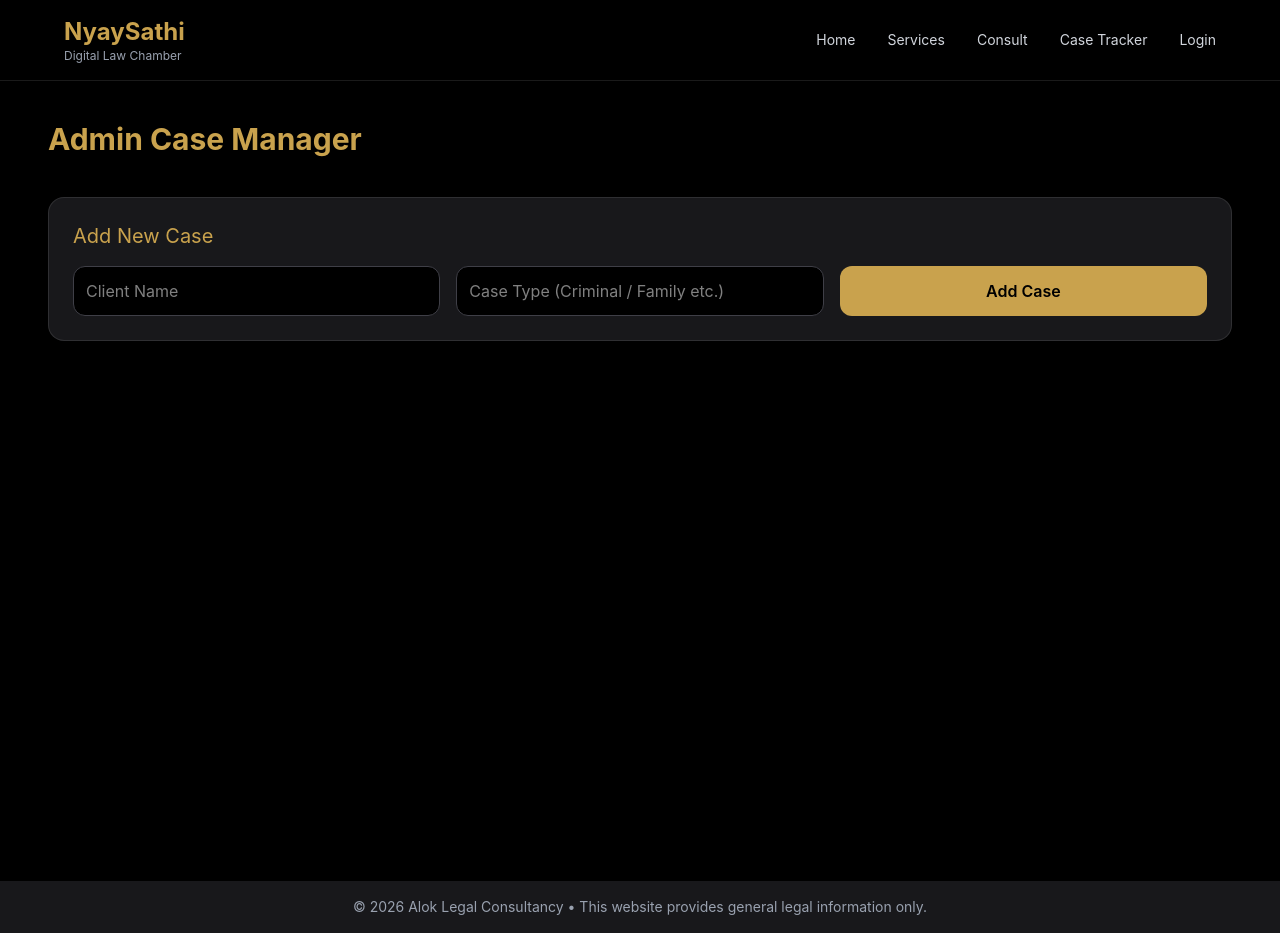
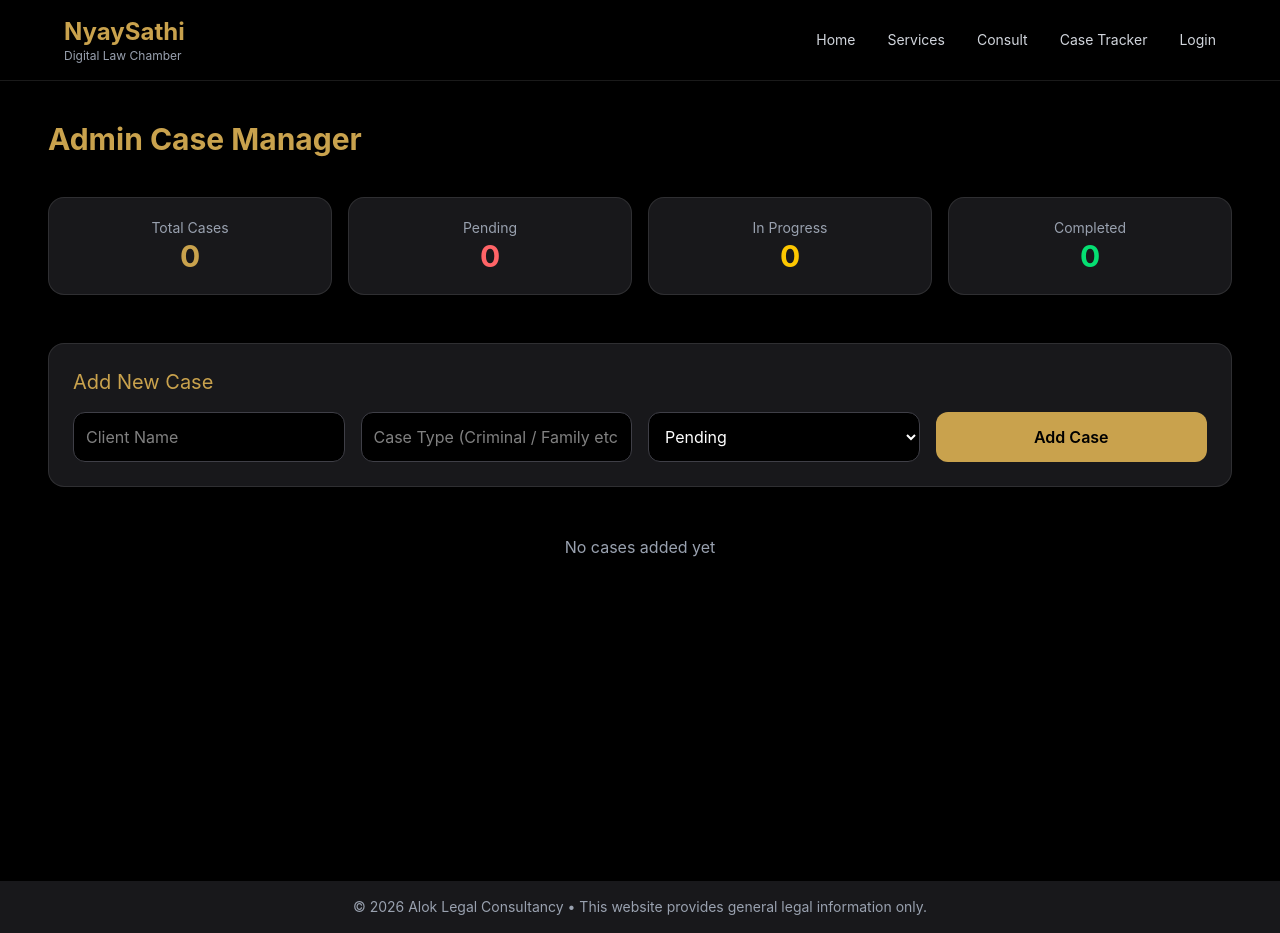
Before and after one commit to anuruddh123/aloklex, a React (Vite) app: page /admin/dashboard in a window 1280 px wide. Built offline with nearby package versions, Linux system fonts and the light colour scheme; sample sign-in values are in the browser's storage.

Commit message:
Update Admin

```diff
--- a/src/admin/AdminDashboard.jsx
+++ b/src/admin/AdminDashboard.jsx
@@ -15,21 +15,24 @@ export default function AdminDashboard() {
     if (saved) setCases(JSON.parse(saved));
   }, []);
 
+  // 🔐 Case ID Generator
   const generateCaseId = (type) => {
     const year = new Date().getFullYear();
     const rand = Math.floor(100 + Math.random() * 900);
     return `ALOK-${type.slice(0, 2).toUpperCase()}-${year}-${rand}`;
   };
 
+  // ➕ Add Case
   const addCase = () => {
     if (!form.clientName || !form.caseType)
-      return alert("Fill all fields");
+      return alert("Please fill all fields");
 
     const newCase = {
       caseId: generateCaseId(form.caseType),
       clientName: form.clientName,
       caseType: form.caseType,
       status: form.status,
+      createdAt: new Date().toLocaleDateString(),
       history: [
         { label: "Case Created", date: new Date().toLocaleDateString() },
       ],
@@ -42,6 +45,7 @@ export default function AdminDashboard() {
     setForm({ clientName: "", caseType: "", status: "Pending" });
   };
 
+  // 🔄 Update Status
   const updateStatus = (id, newStatus) => {
     const updated = cases.map((c) =>
       c.caseId === id
@@ -60,17 +64,40 @@ export default function AdminDashboard() {
     localStorage.setItem("cases", JSON.stringify(updated));
   };
 
+  // 🗑 Delete Case
+  const deleteCase = (id) => {
+    if (!window.confirm("Are you sure you want to delete this case?")) return;
+
+    const updated = cases.filter((c) => c.caseId !== id);
+    setCases(updated);
+    localStorage.setItem("cases", JSON.stringify(updated));
+  };
+
+  // 📊 Stats
+  const total = cases.length;
+  const pending = cases.filter((c) => c.status === "Pending").length;
+  const progress = cases.filter((c) => c.status === "In Progress").length;
+  const completed = cases.filter((c) => c.status === "Completed").length;
+
   return (
     <div className="min-h-screen bg-black text-white px-6 md:px-12 py-10">
       <h1 className="text-3xl font-bold text-[#C9A24D] mb-10">
         Admin Case Manager
       </h1>
 
-      {/* ADD CASE */}
+      {/* 📊 STATS */}
+      <div className="grid grid-cols-2 md:grid-cols-4 gap-4 mb-12">
+        <StatCard title="Total Cases" value={total} />
+        <StatCard title="Pending" value={pending} color="text-red-400" />
+        <StatCard title="In Progress" value={progress} color="text-yellow-400" />
+        <StatCard title="Completed" value={completed} color="text-green-400" />
+      </div>
+
+      {/* ➕ ADD CASE */}
       <div className="bg-zinc-900 p-6 rounded-2xl mb-12 border border-white/10">
         <h2 className="text-xl text-[#C9A24D] mb-4">Add New Case</h2>
 
-        <div className="grid md:grid-cols-3 gap-4">
+        <div className="grid md:grid-cols-4 gap-4">
           <input
             placeholder="Client Name"
             className="p-3 bg-black border border-zinc-700 rounded-xl"
@@ -89,6 +116,18 @@ export default function AdminDashboard() {
             }
           />
 
+          <select
+            value={form.status}
+            onChange={(e) =>
+              setForm({ ...form, status: e.target.value })
+            }
+            className="p-3 bg-black border border-zinc-700 rounded-xl"
+          >
+            {statusOrder.map((s) => (
+              <option key={s}>{s}</option>
+            ))}
+          </select>
+
           <button
             onClick={addCase}
             className="bg-[#C9A24D] text-black font-semibold rounded-xl"
@@ -98,7 +137,7 @@ export default function AdminDashboard() {
         </div>
       </div>
 
-      {/* CASE LIST */}
+      {/* 📁 CASE LIST */}
       <div className="space-y-4">
         {cases.map((c) => (
           <div
@@ -107,11 +146,15 @@ export default function AdminDashboard() {
           >
             <div className="flex flex-col md:flex-row md:items-center md:justify-between gap-4">
               <div>
-                <p className="text-sm text-gray-400">{c.caseId}</p>
+                <p className="text-xs text-gray-400">{c.caseId}</p>
                 <h3 className="text-lg text-[#C9A24D]">{c.clientName}</h3>
-                <p className="text-gray-300">{c.caseType}</p>
+                <p className="text-gray-300 text-sm">{c.caseType}</p>
+                <p className="text-xs text-gray-500 mt-1">
+                  Created: {c.createdAt}
+                </p>
               </div>
 
+              <div className="flex gap-3 items-center">
                 <select
                   value={c.status}
                   onChange={(e) =>
@@ -123,10 +166,34 @@ export default function AdminDashboard() {
                     <option key={s}>{s}</option>
                   ))}
                 </select>
+
+                <button
+                  onClick={() => deleteCase(c.caseId)}
+                  className="px-4 py-2 rounded-xl bg-red-600 hover:bg-red-700 text-sm"
+                >
+                  Delete
+                </button>
+              </div>
             </div>
           </div>
         ))}
+
+        {cases.length === 0 && (
+          <p className="text-center text-gray-400 mt-10">
+            No cases added yet
+          </p>
+        )}
       </div>
     </div>
   );
 }
+
+// 🔹 Stats Card Component
+function StatCard({ title, value, color = "text-[#C9A24D]" }) {
+  return (
+    <div className="bg-zinc-900 p-5 rounded-2xl border border-white/10 text-center">
+      <p className="text-sm text-gray-400">{title}</p>
+      <p className={`text-3xl font-bold ${color}`}>{value}</p>
+    </div>
+  );
+}
```
Also changed, not shown: src/pages/Services.jsx (line endings or trailing spaces). Lines whose indentation alone changed are shown as unchanged.
